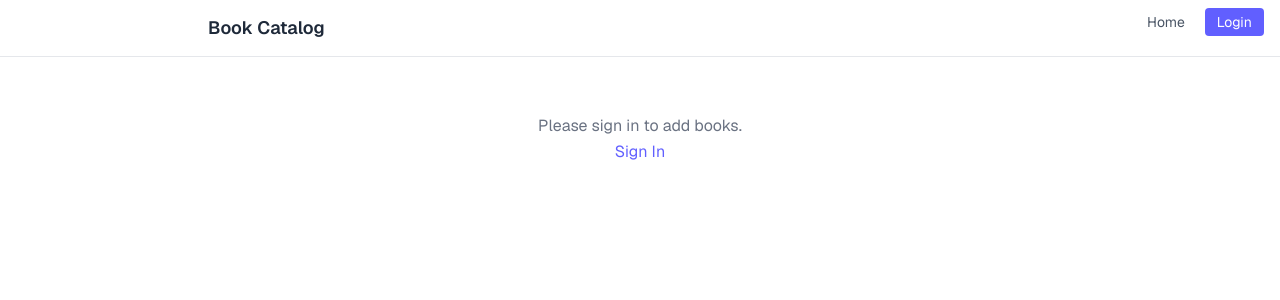
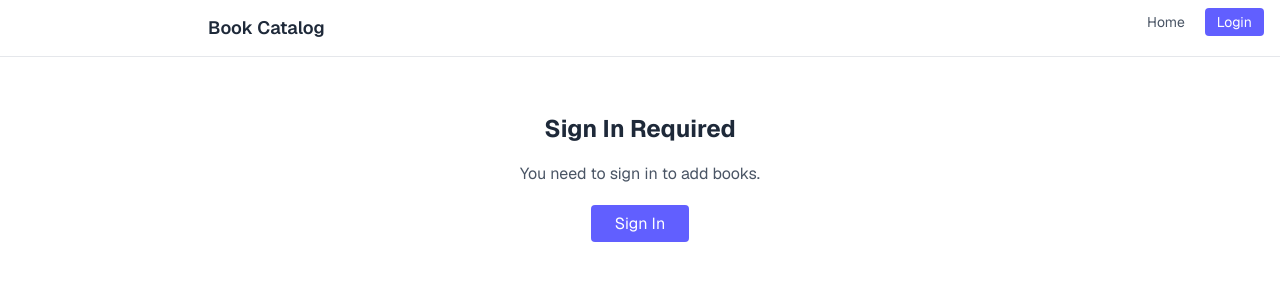
Before and after one commit to itsmahsank/Full-Stack-Book-Catalog-App, a Next.js app: page /add in a window 1280 px wide. Shown: the top 300 px of the page. Built offline with nearby package versions, Linux system fonts and the light colour scheme; no server answers.

Commit message:
Remove middleware protection and simplify add page authentication

```diff
--- a/src/app/add/page.tsx
+++ b/src/app/add/page.tsx
@@ -3,7 +3,7 @@
 import { useState, useEffect } from "react";
 import { useRouter } from "next/navigation";
 import Link from "next/link";
-import { useSession, signIn } from "next-auth/react";
+import { useSession } from "next-auth/react";
 
 export default function AddBookPage() {
   const router = useRouter();
@@ -22,14 +22,6 @@ export default function AddBookPage() {
     console.log("Add page - Is authenticated:", isAuthenticated);
   }, [status, session, isAuthenticated]);
 
-  // Redirect if not authenticated
-  useEffect(() => {
-    if (status === "unauthenticated") {
-      console.log("Add page - Redirecting to signin");
-      signIn(undefined, { callbackUrl: '/add' });
-    }
-  }, [status]);
-
   // Show loading while checking session
   if (status === "loading") {
     return (
@@ -46,8 +38,12 @@ export default function AddBookPage() {
     return (
       <div className="max-w-2xl mx-auto px-4 py-6">
         <div className="text-center py-8">
-          <p className="text-gray-500">Please sign in to add books.</p>
-          <Link href="/auth/signin" className="text-indigo-500 hover:underline">
+          <h1 className="text-2xl font-bold text-gray-800 mb-4">Sign In Required</h1>
+          <p className="text-gray-600 mb-6">You need to sign in to add books.</p>
+          <Link
+            href="/auth/signin?callbackUrl=%2Fadd"
+            className="bg-indigo-500 hover:bg-indigo-600 text-white px-6 py-2 rounded"
+          >
             Sign In
           </Link>
         </div>
--- a/src/middleware.ts
+++ b/src/middleware.ts
@@ -1,5 +1,4 @@
-export { default } from "next-auth/middleware";
-
+// Middleware disabled - handling authentication on client side
 export const config = {
-  matcher: ["/add"],
+  matcher: [],
 };
```
